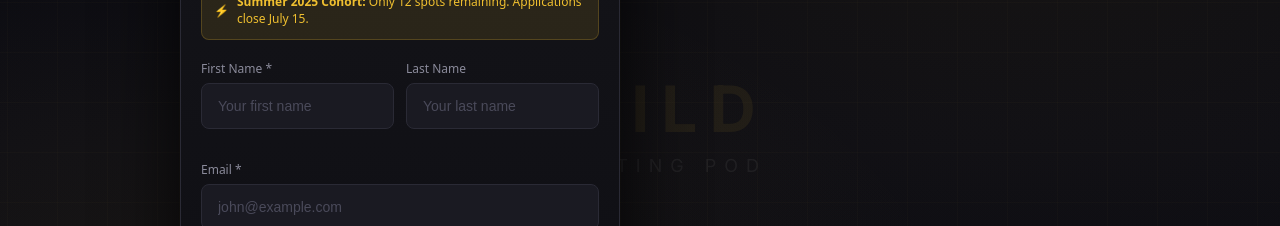
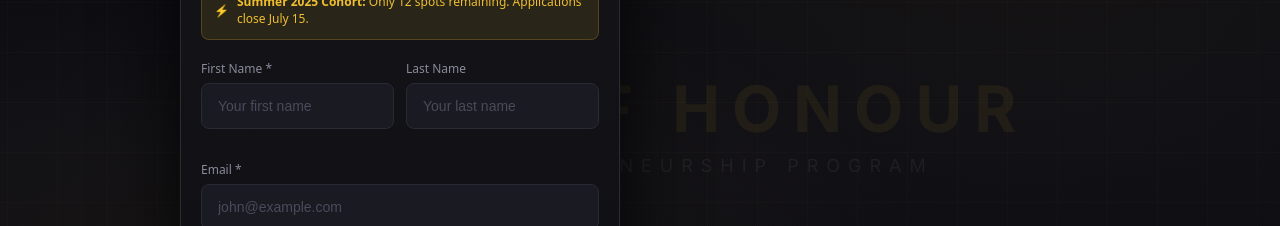
Before and after one commit to z0rbas/guild-marketing-pod, a React (Vite) app: page / in a window 1280 px wide. Both pictures are taken after a click on the button "Skip to Application →". Shown: the part 255-481 px from the top of the page. Built offline with nearby package versions, Linux system fonts and the light colour scheme.

Commit message:
Update hero text to 'GUILD OF HONOUR - Youth Entrepreneurship Program'

```diff
--- a/src/App.jsx
+++ b/src/App.jsx
@@ -257,16 +257,18 @@ export default function App() {
             color: 'rgba(212,175,55,0.08)',
             letterSpacing: 12,
             marginBottom: 8,
+            whiteSpace: 'nowrap',
           }}>
-            GUILD
+            GUILD OF HONOUR
           </div>
           <div style={{
             fontSize: 18,
             color: 'rgba(255,255,255,0.06)',
             letterSpacing: 8,
             textTransform: 'uppercase',
+            whiteSpace: 'nowrap',
           }}>
-            Marketing Pod
+            Youth Entrepreneurship Program
           </div>
         </div>
 
```
